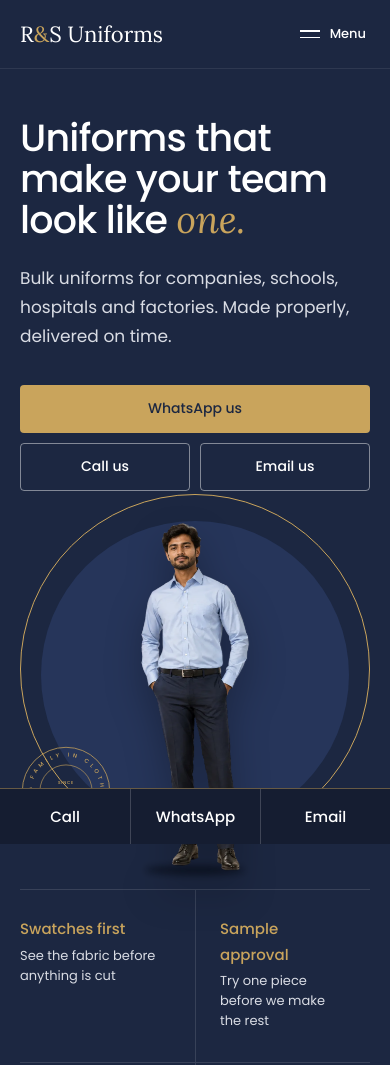
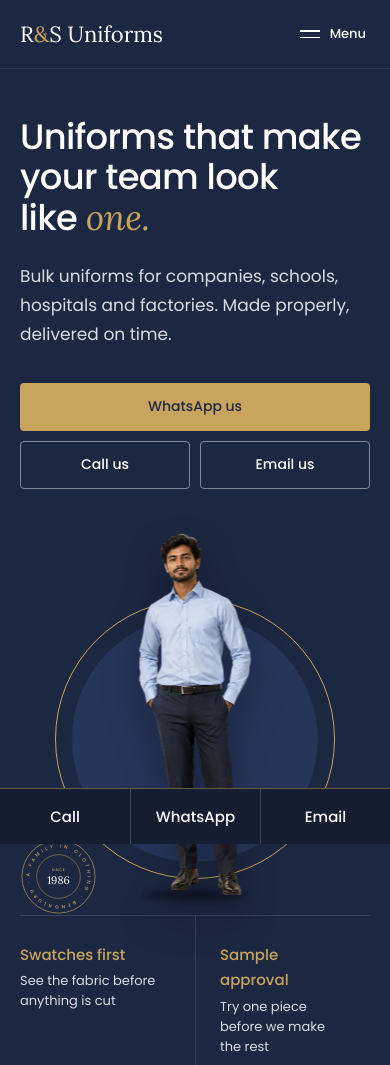
Before and after one commit to althaf-muhammed/rs-uniforms-site, a plain HTML site: page index.html in a window 390 px wide. Shown: the top 1065 px of the page. Drawn offline with Linux system fonts and the light colour scheme.

Commit message:
Fix cover overlaps on phones and tablets
The cover circles are now sized from their own area so they never run
into the buttons, the 1986 seal sits clear of the ring, and the headline
stays on three lines at every width. Style and script links now carry a
version so phones load the latest files.

Co-Authored-By: Claude Opus 5.5 <noreply@anthropic.com>

```diff
--- a/css/style.css
+++ b/css/style.css
@@ -248,17 +248,27 @@ h3 { color: var(--navy); font-size: 1.0625rem; font-weight: 500; line-height: 1.
   padding-block: clamp(48px, 7vw, 88px) 0;
 }
 .hero__text { padding-bottom: clamp(48px, 7vw, 88px); }
-h1 { font-size: clamp(2.375rem, 4.6vw, 3.875rem); line-height: 1.08; }
+/* Always exactly three lines, like the brochure. On narrow screens the size scales down so the
+   longest line ("Uniforms that make", about 9.65em wide) always fits the screen. */
+h1 {
+  font-size: min(clamp(2.375rem, 4.6vw, 3.875rem), calc((100vw - 2 * var(--gutter)) / 9.9));
+  line-height: 1.14;
+}
+h1 em { line-height: 1; }
 h1 .line { display: block; white-space: nowrap; }
-@media (max-width: 560px) { h1 .line { display: inline; white-space: normal; } }
 .hero__lede { margin-top: 24px; max-width: 40ch; color: var(--on-navy); font-size: 1.0625rem; }
 
 .actions { display: flex; flex-wrap: wrap; gap: 12px; margin-top: 34px; }
 
+/* The circles are sized from the picture area itself (container units), so they can never
+   spill outside it into the text or buttons, at any screen size */
 .hero__art {
   position: relative;
   align-self: end;
   height: clamp(440px, 52vw, 660px);
+  container-type: size;
+  --d: min(80cqw, 80cqh);           /* ring diameter */
+  --lift: 9cqh;                     /* space under the ring */
 }
 .hero__ring, .hero__disc {
   position: absolute;
@@ -267,15 +277,15 @@ h1 .line { display: block; white-space: nowrap; }
   transform: translateX(-50%);
 }
 .hero__ring {
-  bottom: 12%;
-  width: min(100%, 520px);
-  aspect-ratio: 1;
+  bottom: var(--lift);
+  width: var(--d);
+  height: var(--d);
   border: 1px solid var(--gold);
 }
 .hero__disc {
-  bottom: calc(12% + 4%);
-  width: min(88%, 456px);
-  aspect-ratio: 1;
+  bottom: calc(var(--lift) + var(--d) * .06);
+  width: calc(var(--d) * .88);
+  height: calc(var(--d) * .88);
   background: var(--navy-soft);
 }
 .hero__person {
@@ -288,11 +298,12 @@ h1 .line { display: block; white-space: nowrap; }
   transform: translateX(-50%);
   filter: drop-shadow(0 18px 18px rgba(0,0,0,.28));
 }
+/* Seal sits in the bottom-left corner, clear of the ring */
 .badge {
   position: absolute;
   left: 0;
-  bottom: 14%;
-  width: clamp(92px, 10vw, 120px);
+  bottom: 0;
+  width: min(clamp(80px, 9vw, 112px), 22cqw);
   color: var(--gold);
 }
 .badge text { fill: var(--gold); }
@@ -319,7 +330,7 @@ h1 .line { display: block; white-space: nowrap; }
 @media (max-width: 860px) {
   .hero__grid { grid-template-columns: minmax(0, 1fr); min-height: 0; }
   .hero__text { padding-bottom: 0; }
-  .hero__art { height: clamp(360px, 96vw, 500px); }
+  .hero__art { height: clamp(380px, 100vw, 520px); margin-top: 12px; }
   .actions .btn { flex: 1 1 180px; }
 }
 @media (max-width: 560px) {
--- a/index.html
+++ b/index.html
@@ -20,7 +20,7 @@
   <link rel="preconnect" href="https://fonts.gstatic.com" crossorigin>
   <link rel="stylesheet" href="https://fonts.googleapis.com/css2?family=Lora:ital,wght@0,400;1,400&family=Poppins:wght@400;500&display=swap">
   <link rel="preload" as="image" href="assets/images/hero-person.webp">
-  <link rel="stylesheet" href="css/style.css">
+  <link rel="stylesheet" href="css/style.css?v=20261120">
 
   <script type="application/ld+json">
   {
@@ -418,6 +418,6 @@
     <a class="js-email" data-user="rsuniforms.blr" data-domain="gmail.com">Email</a>
   </div>
 
-  <script src="js/main.js"></script>
+  <script src="js/main.js?v=20261120"></script>
 </body>
 </html>
```
